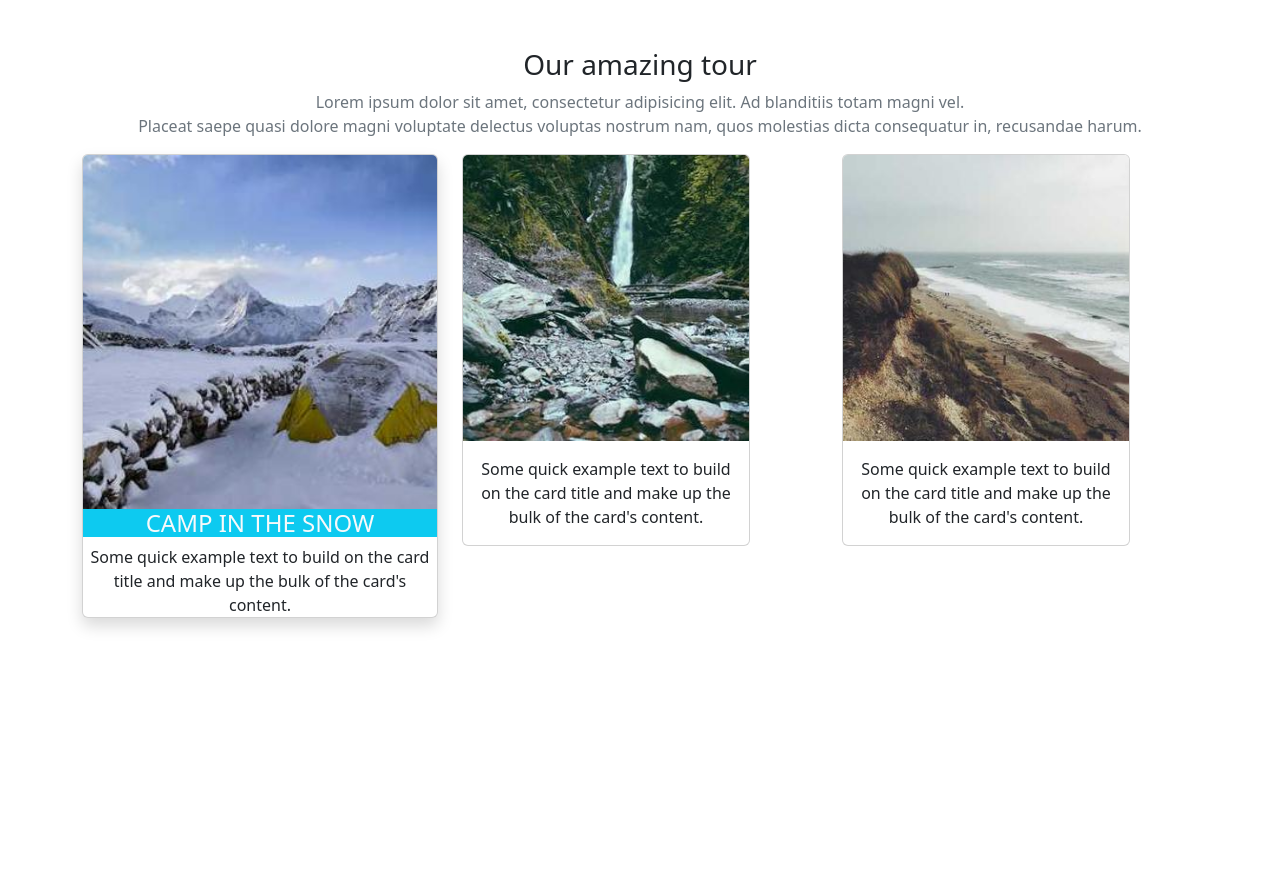
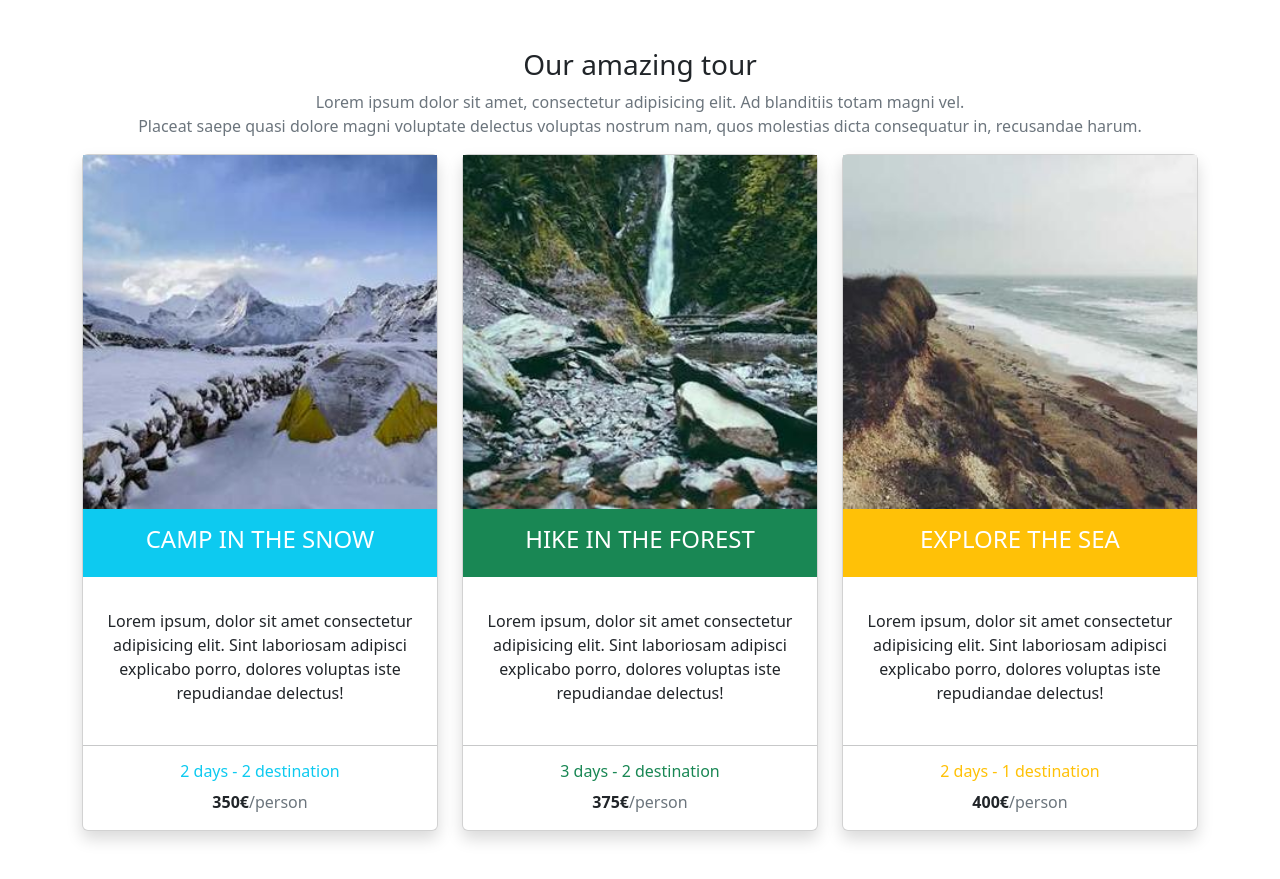
Before and after one commit to Gabriele31201/bootstrap-travel-agency, a plain HTML site: page index.html in a window 1280 px wide. Before the commit the page ends 800 px from the top, so only its background shows below. Drawn offline with nearby package versions, Linux system fonts and the light colour scheme.

Commit message:
add text and price on the card

```diff
--- a/index.html
+++ b/index.html
@@ -31,12 +31,15 @@
 
             <div class="text-center shadow mb-5 bg-body-tertiary rounded">
                 <div class="card" >
-                    <img src="./img/foto1.jpg" class="card-img-top" alt="primo paesaggio">
-                    <div class="card-body p-0">
-                        <div class="text-bg-info text-light" >
+                    <img src="./img/foto1.jpg" class="img-fluid" alt="primo paesaggio">
+                    <div class="card-body p-0 ">
+                        <div class="p-3 mb-2 bg-info  text-white" >
                         <h4>CAMP IN THE SNOW</h4>
                     </div>
-                      <p class="card-text">Some quick example text to build on the card title and make up the bulk of the card's content.</p>
+                      <p class="card-text p-4">Lorem ipsum, dolor sit amet consectetur adipisicing elit. Sint laboriosam adipisci explicabo porro, dolores voluptas iste repudiandae delectus! </p>
+                      <hr>
+                      <h6 class="text-info">2 days - 2 destination</h6>
+                      <p><strong>350&euro;</strong><span class="text-secondary">/person</span></p>
                     </div>
                   </div>
 
@@ -50,12 +53,17 @@
 
 
     <div class="col">
-        <div class="text-center">
-            <div class="card" style="width: 18rem;">
-                <img src="./img/foto2.jpg" class="card-img-top" alt="secondo paesaggio">
-                <div class="card-body">
-
-                  <p class="card-text">Some quick example text to build on the card title and make up the bulk of the card's content.</p>
+        <div class="text-center shadow mb-5 bg-body-tertiary rounded">
+            <div class="card" >
+                <img src="./img/foto2.jpg" class="img-fluid" alt="secondo paesaggio">
+                <div class="card-body p-0">
+                    <div class="p-3 mb-2 bg-success text-white">
+                    <h4>HIKE IN THE FOREST</h4>
+                    </div>
+                  <p class="card-text p-4">Lorem ipsum, dolor sit amet consectetur adipisicing elit. Sint laboriosam adipisci explicabo porro, dolores voluptas iste repudiandae delectus! </p>
+                  <hr>
+                  <h6 class="text-success">3 days - 2 destination</h6>
+                  <p><strong>375&euro;</strong><span class="text-secondary">/person</span></p>
                 </div>
             </div>
         </div>
@@ -66,11 +74,17 @@
 
 
     <div class="col">
-        <div class="text-center">
-            <div class="card" style="width: 18rem;">
-                <img src="./img/foto3.jpg" class="card-img-top" alt="terzo paesaggio">
-                <div class="card-body">
-                  <p class="card-text">Some quick example text to build on the card title and make up the bulk of the card's content.</p>
+        <div class="text-center shadow mb-5 bg-body-tertiary rounded">
+            <div class="card" >
+                <img src="./img/foto3.jpg" class="img-fluid" alt="terzo paesaggio">
+                <div class="card-body p-0">
+                    <div class="p-3 mb-2 bg-warning text-white">
+                    <h4>EXPLORE THE SEA</h4>
+                    </div>
+                  <p class="card-text p-4">Lorem ipsum, dolor sit amet consectetur adipisicing elit. Sint laboriosam adipisci explicabo porro, dolores voluptas iste repudiandae delectus! </p>
+                  <hr>
+                  <h6 class="text-warning">2 days - 1 destination</h6>
+                  <p><strong>400&euro;</strong><span class="text-secondary">/person</span></p>
                 </div>
             </div>
         </div>
```
